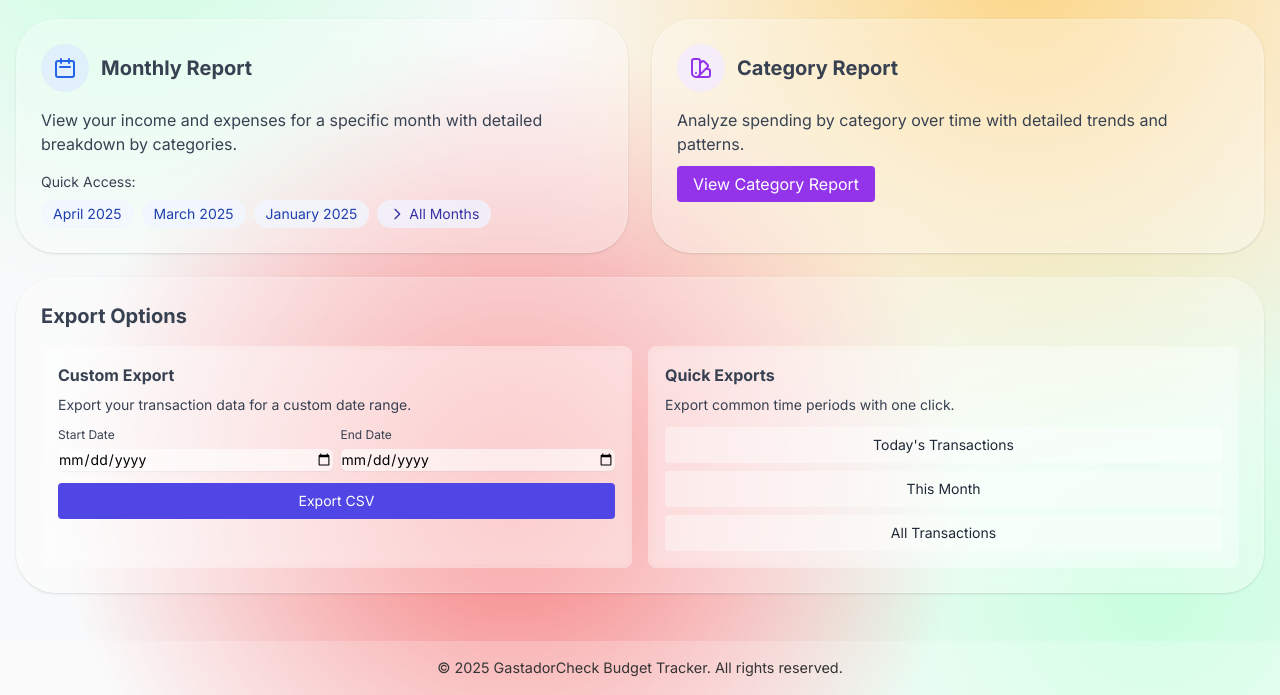
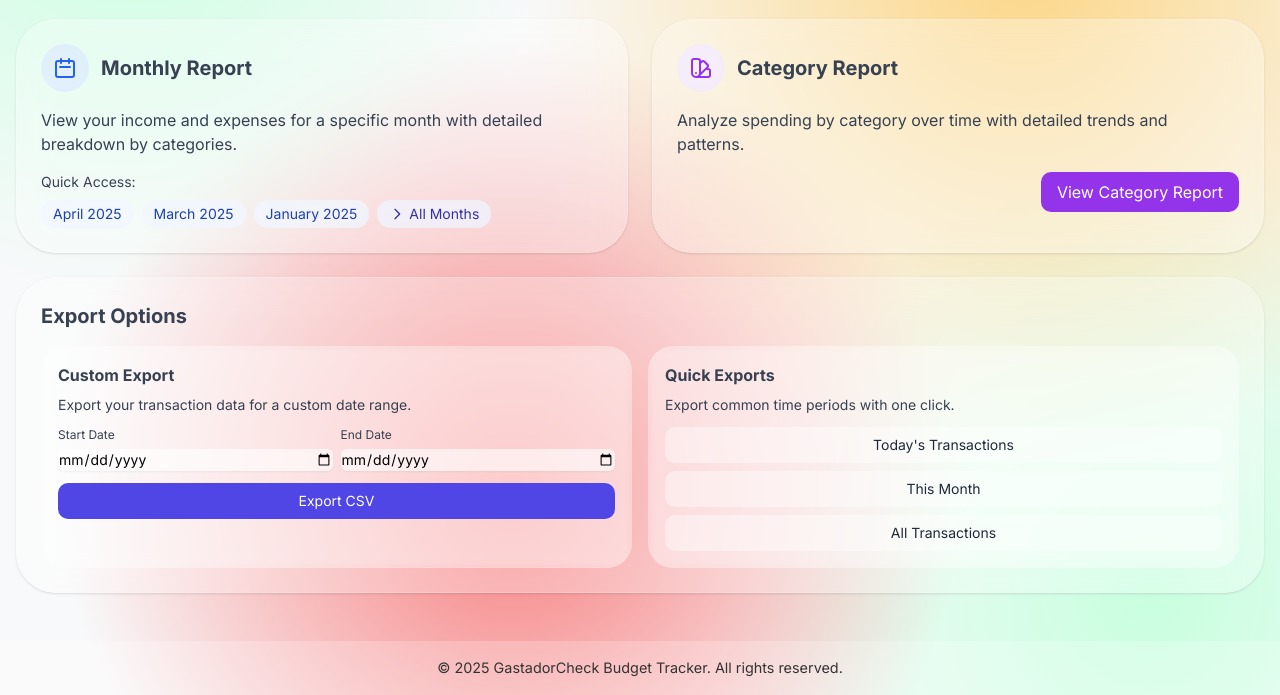
Before and after one commit to Fake1prog/CMSC-126_Long-Exam-2_Personal-Budget-Tracker, a Django app: page /reports/ in a window 1280 px wide. Shown: the part 339-1034 px from the top of the page. Run offline with Django 5.2, Linux system fonts and the light colour scheme; a user stored in the database is signed in; data comes from the database, SQL or seed files in the repository; both versions use the stored data as it was after the commit; parts of the project's set-up code (start-up, migrations or seed data) failed here and were passed over; some libraries are stand-ins or nearby versions.

Commit message:
#20: Fixed minor UI issues on financial reports page (with transactions))

```diff
--- a/templates/reports/report_dashboard.html
+++ b/templates/reports/report_dashboard.html
@@ -144,11 +144,13 @@
                 </div>
                 <p class="text-gray-700 mb-4">Analyze spending by category over time with detailed trends and patterns.</p>
 
-                <div class="mt-4">
-                    <a href="{% url 'category_report' %}" class="bg-purple-600 hover:bg-purple-700 text-white px-4 py-2 rounded transition">
+                <div class="mt-4 flex justify-end">
+                    <a href="{% url 'category_report' %}" class="bg-purple-600 hover:bg-purple-700 text-white px-4 py-2 rounded-[10px] transition">
                         View Category Report
                     </a>
                 </div>
+
+
             </div>
         </div>
 
@@ -157,7 +159,7 @@
             <h3 class="text-xl font-semibold text-gray-700 mb-4">Export Options</h3>
             <div class="grid grid-cols-1 md:grid-cols-2 gap-4">
                 <!-- Custom Export -->
-                <div class="bg-white bg-opacity-20 backdrop-filter backdrop-blur-sm border border-white border-opacity-10 rounded-lg p-4 hover:bg-opacity-30 transition">
+                <div class="bg-white bg-opacity-20 backdrop-filter backdrop-blur-sm border border-white border-opacity-10 rounded-[25px] p-4 hover:bg-opacity-30 transition">
                     <h4 class="font-semibold text-gray-700 mb-2">Custom Export</h4>
                     <p class="text-gray-700 text-sm mb-3">Export your transaction data for a custom date range.</p>
                     <form method="get" action="{% url 'export_data' %}" class="space-y-3">
@@ -171,27 +173,27 @@
                                 <input type="date" name="end_date" id="end_date" class="w-full rounded-md border-gray-300 bg-white bg-opacity-60 shadow-sm focus:border-indigo-500 focus:ring-indigo-500 text-sm">
                             </div>
                         </div>
-                        <button type="submit" class="bg-indigo-600 hover:bg-indigo-700 text-white px-4 py-2 rounded text-sm transition w-full">
+                        <button type="submit" class="bg-indigo-600 hover:bg-indigo-700 text-white px-4 py-2 rounded-[10px] text-sm transition w-full">
                             Export CSV
                         </button>
                     </form>
                 </div>
 
                 <!-- Quick Exports -->
-                <div class="bg-white bg-opacity-20 backdrop-filter backdrop-blur-sm border border-white border-opacity-10 rounded-lg p-4 hover:bg-opacity-30 transition">
+                <div class="bg-white bg-opacity-20 backdrop-filter backdrop-blur-sm border border-white border-opacity-10 rounded-[25px] p-4 hover:bg-opacity-30 transition">
                     <h4 class="font-semibold text-gray-700 mb-2">Quick Exports</h4>
                     <p class="text-gray-700 text-sm mb-3">Export common time periods with one click.</p>
                     <div class="space-y-2">
                         <a href="{% url 'export_data' %}?start_date={{ today|date:'Y-m-d' }}&end_date={{ today|date:'Y-m-d' }}"
-                           class="block bg-white bg-opacity-40 hover:bg-opacity-50 text-gray-800 px-4 py-2 rounded text-sm transition text-center">
+                           class="block bg-white bg-opacity-40 hover:bg-opacity-50 text-gray-800 px-4 py-2 rounded-[10px] text-sm transition text-center">
                             Today's Transactions
                         </a>
                         <a href="{% url 'export_data' %}?start_date={{ first_of_month|date:'Y-m-d' }}&end_date={{ today|date:'Y-m-d' }}"
-                           class="block bg-white bg-opacity-40 hover:bg-opacity-50 text-gray-800 px-4 py-2 rounded text-sm transition text-center">
+                           class="block bg-white bg-opacity-40 hover:bg-opacity-50 text-gray-800 px-4 py-2 rounded-[10px] text-sm transition text-center">
                             This Month
                         </a>
                         <a href="{% url 'export_data' %}"
-                           class="block bg-white bg-opacity-40 hover:bg-opacity-50 text-gray-800 px-4 py-2 rounded text-sm transition text-center">
+                           class="block bg-white bg-opacity-40 hover:bg-opacity-50 text-gray-800 px-4 py-2 rounded-[10px] text-sm transition text-center">
                             All Transactions
                         </a>
                     </div>
```
Also changed, not shown: db.sqlite3.
